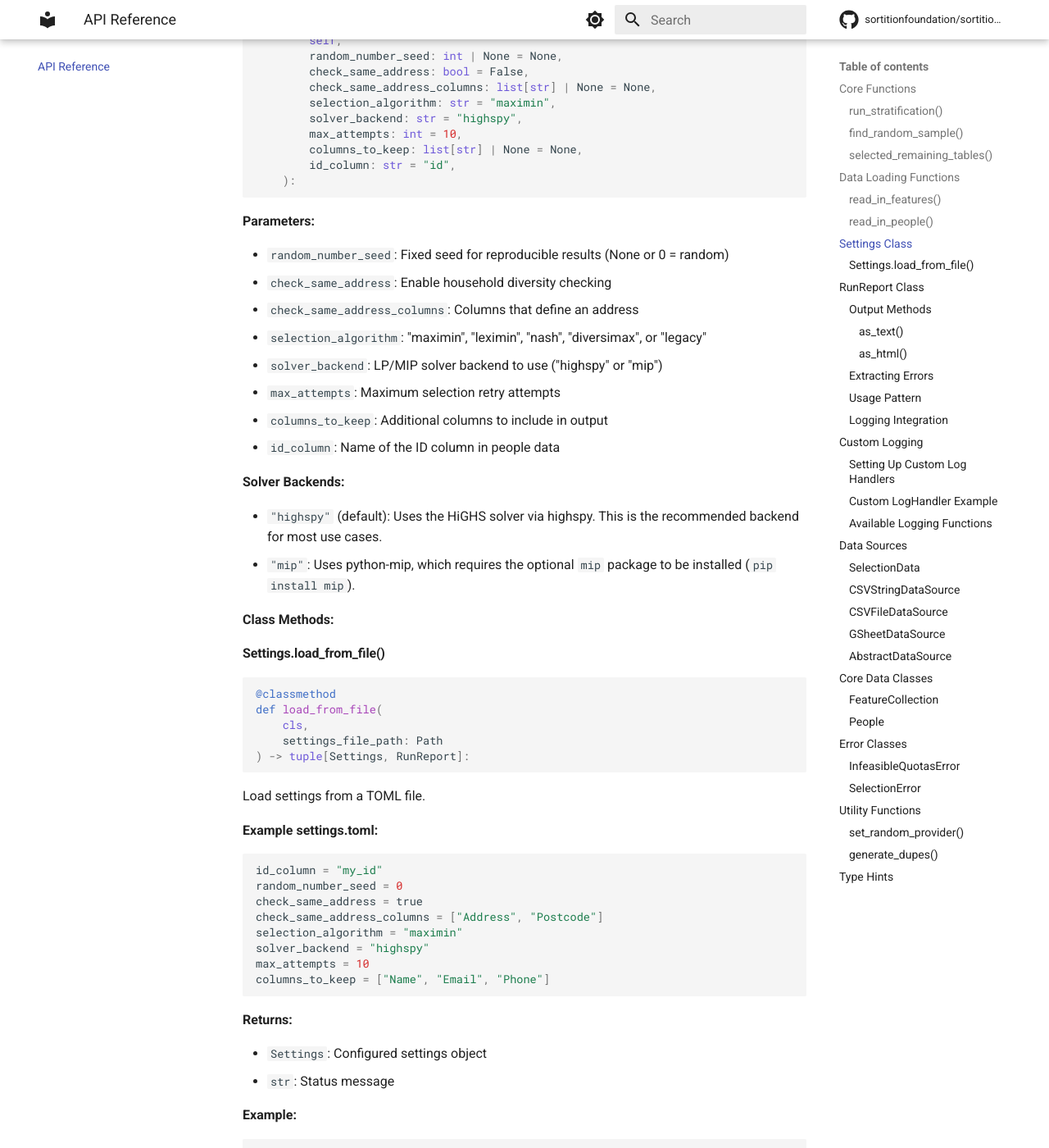
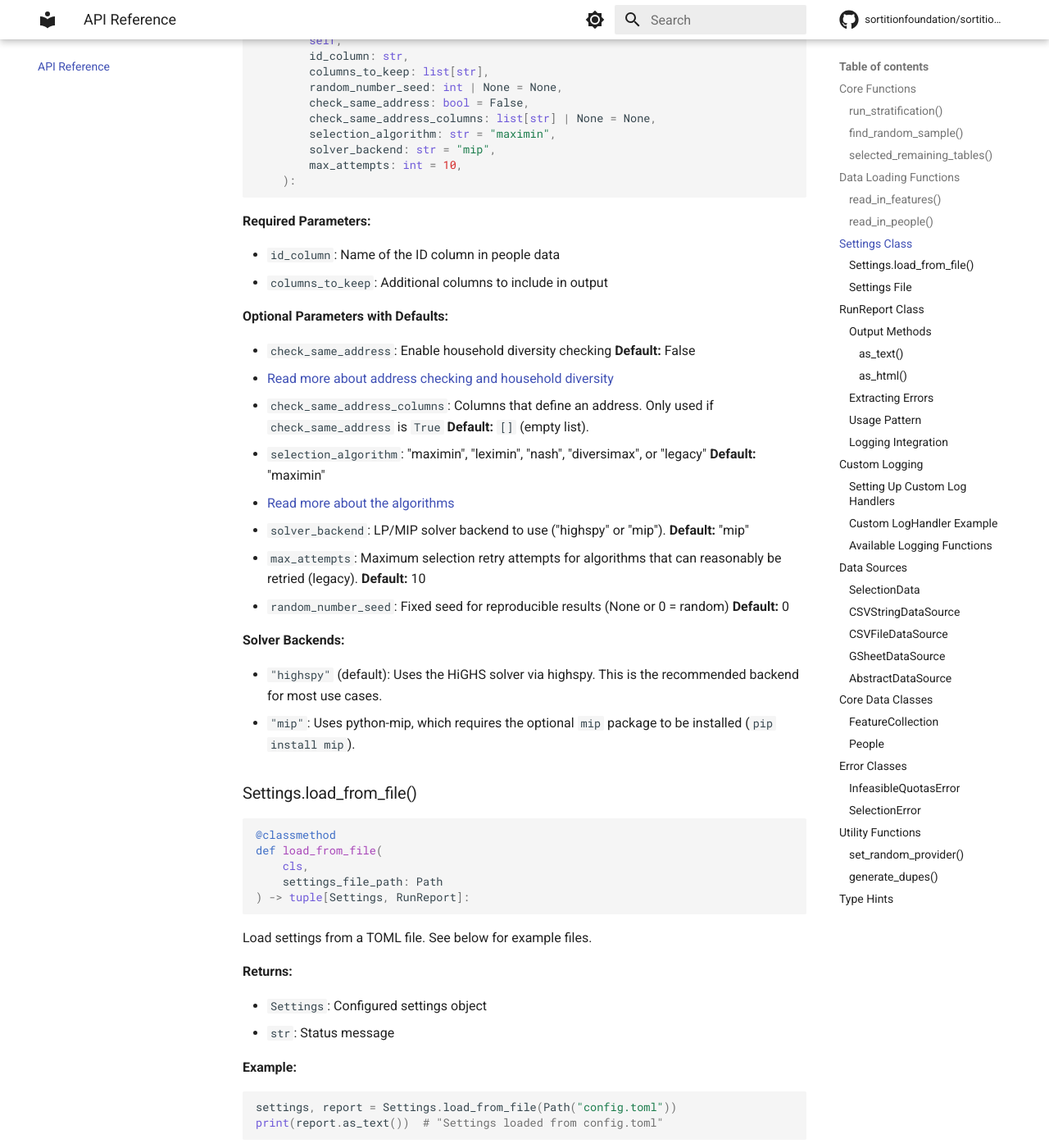
Before and after one commit to sortitionfoundation/sortition-algorithms, an MkDocs documentation site: the page built from docs/api-reference.md, in a window 1280 px wide and 1400 px high, scrolled down 4453 px. Shown: the whole window at 82% size. Built offline with MkDocs 1.6.1 and Material for MkDocs 9.7.7, drawn with Linux system fonts in a browser that asks for light colours; comment, search, counter and statistics services are not loaded; some of the changed text lies outside the part shown.

Commit message:
docs improvements - settings
- more details about settings in api-reference
- clean up other mentions of settings and add links to the main section

````diff
--- a/docs/api-reference.md
+++ b/docs/api-reference.md
@@ -205,36 +205,39 @@ Configuration object for customizing selection behavior.
 class Settings:
     def __init__(
         self,
+        id_column: str,
+        columns_to_keep: list[str],
         random_number_seed: int | None = None,
         check_same_address: bool = False,
         check_same_address_columns: list[str] | None = None,
         selection_algorithm: str = "maximin",
-        solver_backend: str = "highspy",
+        solver_backend: str = "mip",
         max_attempts: int = 10,
-        columns_to_keep: list[str] | None = None,
-        id_column: str = "id",
     ):
 ```
 
-**Parameters:**
+**Required Parameters:**
 
-- `random_number_seed`: Fixed seed for reproducible results (None or 0 = random)
-- `check_same_address`: Enable household diversity checking
-- `check_same_address_columns`: Columns that define an address
-- `selection_algorithm`: "maximin", "leximin", "nash", "diversimax", or "legacy"
-- `solver_backend`: LP/MIP solver backend to use ("highspy" or "mip")
-- `max_attempts`: Maximum selection retry attempts
+- `id_column`: Name of the ID column in people data
 - `columns_to_keep`: Additional columns to include in output
-- `id_column`: Name of the ID column in people data
+
+**Optional Parameters with Defaults:**
+
+- `check_same_address`: Enable household diversity checking **Default:** False
+  - [Read more about address checking and household diversity](concepts.md##address-checking-and-household-diversity)
+- `check_same_address_columns`: Columns that define an address. Only used if `check_same_address` is `True` **Default:** `[]` (empty list).
+- `selection_algorithm`: "maximin", "leximin", "nash", "diversimax", or "legacy" **Default:** "maximin"
+  - [Read more about the algorithms](concepts.md#sortition-algorithms)
+- `solver_backend`: LP/MIP solver backend to use ("highspy" or "mip"). **Default:** "mip"
+- `max_attempts`: Maximum selection retry attempts for algorithms that can reasonably be retried (legacy). **Default:** 10
+- `random_number_seed`: Fixed seed for reproducible results (None or 0 = random) **Default:** 0
 
 **Solver Backends:**
 
 - `"highspy"` (default): Uses the HiGHS solver via highspy. This is the recommended backend for most use cases.
 - `"mip"`: Uses python-mip, which requires the optional `mip` package to be installed (`pip install mip`).
 
-**Class Methods:**
-
-#### Settings.load_from_file()
+### Settings.load_from_file()
 
 ```python
 @classmethod
@@ -244,20 +247,7 @@ def load_from_file(
 ) -> tuple[Settings, RunReport]:
 ```
 
-Load settings from a TOML file.
-
-**Example settings.toml:**
-
-```toml
-id_column = "my_id"
-random_number_seed = 0
-check_same_address = true
-check_same_address_columns = ["Address", "Postcode"]
-selection_algorithm = "maximin"
-solver_backend = "highspy"
-max_attempts = 10
-columns_to_keep = ["Name", "Email", "Phone"]
-```
+Load settings from a TOML file. See below for example files.
 
 **Returns:**
 
@@ -269,6 +259,30 @@ columns_to_keep = ["Name", "Email", "Phone"]
 ```python
 settings, report = Settings.load_from_file(Path("config.toml"))
 print(report.as_text())  # "Settings loaded from config.toml"
+```
+
+### Settings File
+
+**Example settings.toml with minimal settings:**
+
+```toml
+id_column = "my_id"
+columns_to_keep = ["Name", "Email", "Phone"]
+```
+
+This defines only what needs to be defined and leaves other values as defaults.
+
+**Example settings.toml with all settings:**
+
+```toml
+id_column = "my_id"
+random_number_seed = 0
+check_same_address = true
+check_same_address_columns = ["Address", "Postcode"]
+selection_algorithm = "maximin"
+solver_backend = "highspy"
+max_attempts = 10
+columns_to_keep = ["Name", "Email", "Phone"]
 ```
 
 ## RunReport Class
````
Also changed, not shown: docs/cli.md (+6 -10 lines), docs/quickstart.md (+3 -11 lines).
